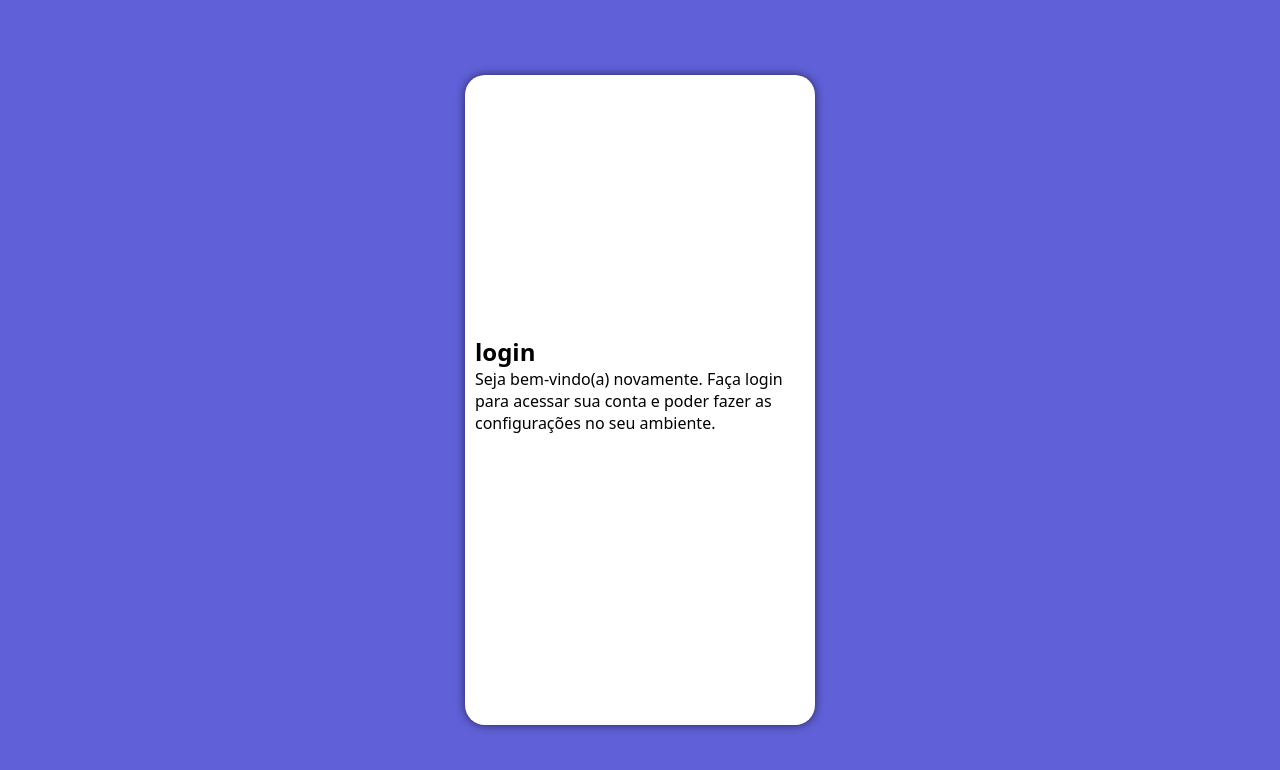
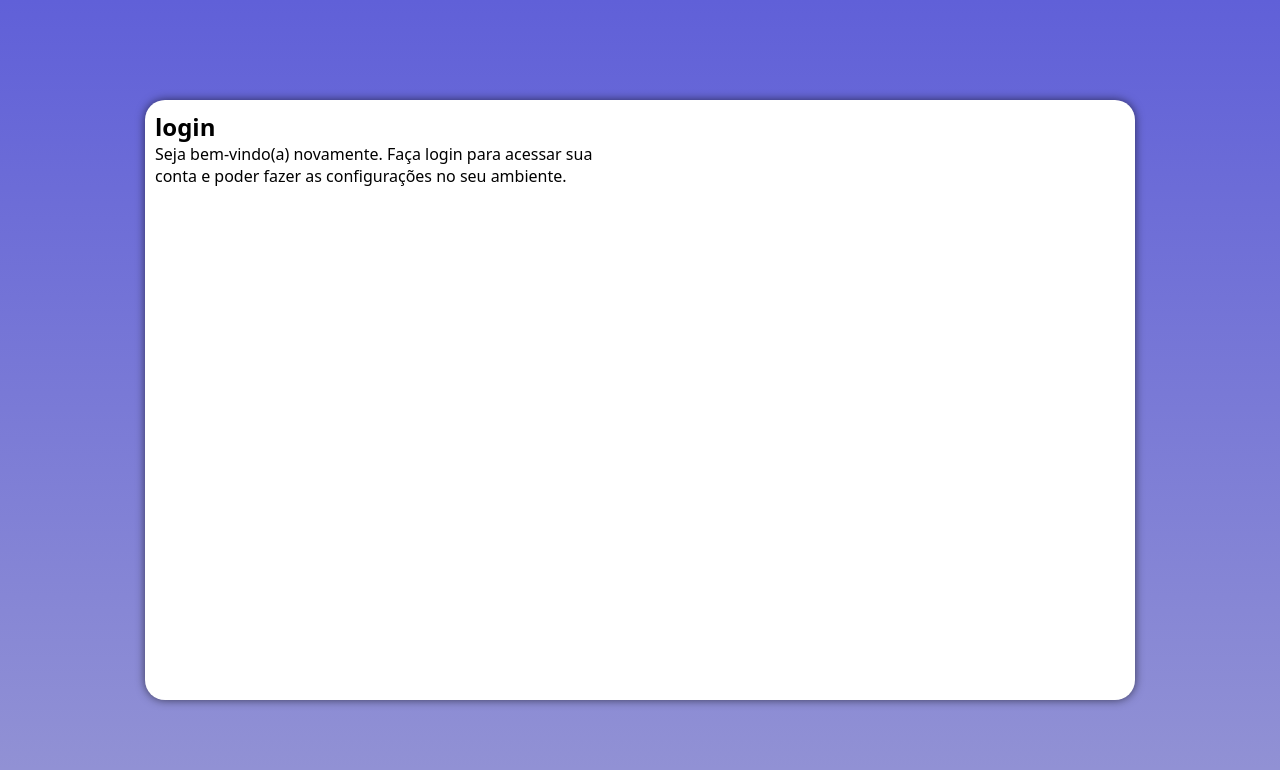
Before and after one commit to DiogoToloto/projeto-login-original, a plain HTML site: page index.html in a window 1280 px wide. Drawn offline with Linux system fonts and the light colour scheme.

Commit message:
Media query para outras telas

```diff
--- a/estilos/mediaquery.css
+++ b/estilos/mediaquery.css
@@ -1 +1,46 @@
 @charset "UTF-8";
+
+@media screen and (min-width: 768px) and (max-width: 992px) {
+
+
+    body {
+        background-image: linear-gradient(to bottom, rgb(96, 96, 216), rgb(147, 147, 212));
+    }
+
+  section#login {
+    width: 90vw;
+  }
+
+  section#login > div#imagem {
+    float: left;
+    width: 30%;
+    height: 100%;
+  }
+
+  section#login > div#formulario {
+    float: right;
+    width: 70%;
+  }
+}
+
+@media screen and (min-width: 992px) {
+
+    body {
+        background-image: linear-gradient(to bottom, rgb(96, 96, 216), rgb(147, 147, 212));
+    }
+
+    section#login {
+        width: 990px;
+    }
+
+    section#login > div#imagem {
+        float: right;
+        width: 50%;
+        height: 100%;
+    }
+
+    section#login > div#formulario {
+        float: left;
+        width: 50%;
+    }
+}
--- a/estilos/style.css
+++ b/estilos/style.css
@@ -25,11 +25,13 @@ section#login {
     left: 50%;
     transform: translate(-50%, -50%);
     background-color: #fff;
-    width: 350px;
-    height: 650px;
+    width: 300px;
+    height: 600px;
     border-radius: 20px;
     overflow: hidden;
     box-shadow: 0px 0px 10px rgba(0, 0, 0, 0.597);
+    transition: width 0.3s, height 0.3s;
+    transition-timing-function: ease;
 }
 
 div#imagem {
```
